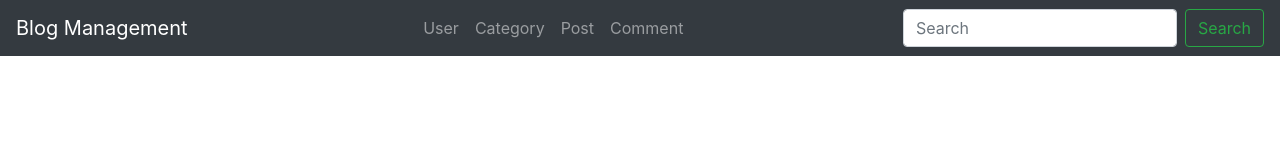
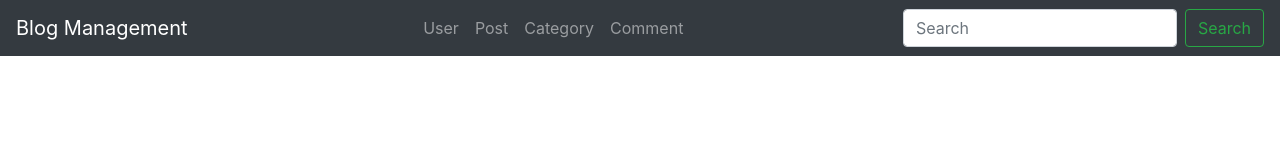
Before and after one commit to aslihanhasar/blog-management-system, an Angular app: page / in a window 1280 px wide. Shown: the top 160 px of the page. Built offline with nearby package versions, Linux system fonts and the light colour scheme.

Commit message:
Add routing for post

```diff
--- a/src/app/app-routing.module.ts
+++ b/src/app/app-routing.module.ts
@@ -2,6 +2,7 @@ import { NgModule } from '@angular/core';
 import { RouterModule, Routes } from '@angular/router';
 import { UserListComponent } from './user/user-list/user-list.component';
 import { UserAddComponent } from './user/user-add/user-add.component';
+import { PostListComponent } from './post/post-list/post-list.component';
 
 const routes: Routes = [
   {
@@ -10,6 +11,9 @@ const routes: Routes = [
   {
     path: "adduser", component: UserAddComponent
   },
+  {
+    path: "posts", component: PostListComponent
+  },
 ];
 
 @NgModule({
--- a/src/app/navbar/navbar.component.html
+++ b/src/app/navbar/navbar.component.html
@@ -12,10 +12,10 @@
           <a class="nav-link" routerLink="/users">User</a>
         </li>
         <li class="nav-item">
-          <a class="nav-link" routerLink="">Category</a>
+          <a class="nav-link" routerLink="/posts">Post</a>
         </li>
         <li class="nav-item">
-          <a class="nav-link" routerLink="">Post</a>
+          <a class="nav-link" routerLink="">Category</a>
         </li>
         <li class="nav-item">
           <a class="nav-link" routerLink="">Comment</a>
```
